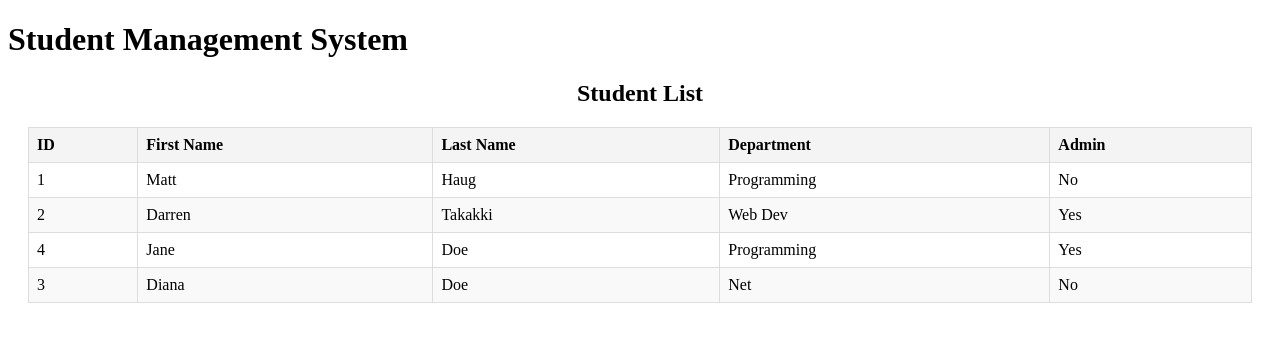
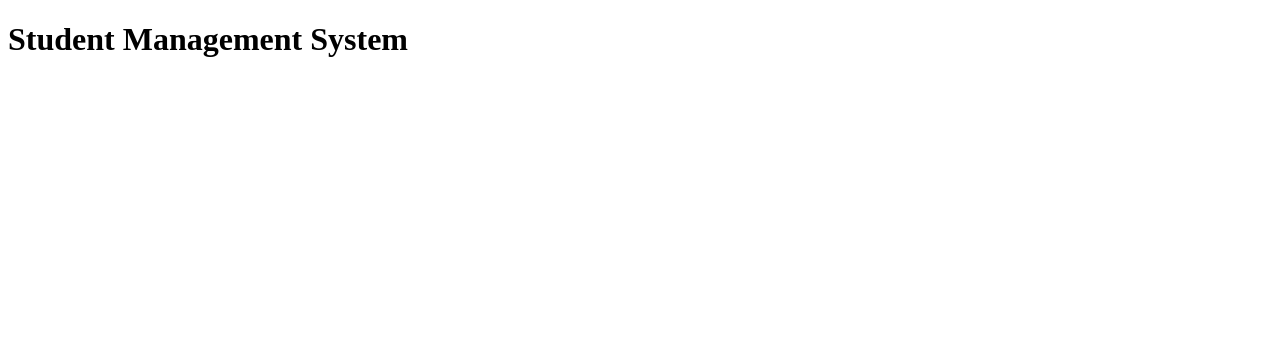
Before and after one commit to nanod24/Angular-Hm-Project, an Angular app: page / in a window 1280 px wide. Shown: the top 342 px of the page. Built offline with nearby package versions, Linux system fonts and the light colour scheme.

Commit message:
set up routing

```diff
--- a/src/app/app.component.html
+++ b/src/app/app.component.html
@@ -3,4 +3,4 @@
 
 
 <h1>{{ title }}</h1>
-<app-student-list></app-student-list>
+<router-outlet></router-outlet>
--- a/src/app/app.component.ts
+++ b/src/app/app.component.ts
@@ -1,5 +1,5 @@
 import { Component } from '@angular/core';
-import { RouterOutlet } from '@angular/router';
+import {RouterLink, RouterLinkActive, RouterOutlet} from '@angular/router';
 import {User} from "./Shared/Model/user";
 import {JsonPipe, NgForOf} from "@angular/common";
 import {StudentListComponent} from "./student-list/student-list.component";
@@ -7,7 +7,7 @@ import {StudentListComponent} from "./student-list/student-list.component";
 @Component({
   selector: 'app-root',
   standalone: true,
-  imports: [RouterOutlet, NgForOf, JsonPipe, StudentListComponent],
+  imports: [RouterOutlet, NgForOf, JsonPipe, StudentListComponent, RouterLink, RouterLinkActive],
   templateUrl: './app.component.html',
   styleUrl: './app.component.scss'
 })
--- a/src/main.ts
+++ b/src/main.ts
@@ -1,6 +1,22 @@
 import { bootstrapApplication } from '@angular/platform-browser';
 import { appConfig } from './app/app.config';
 import { AppComponent } from './app/app.component';
+import {provideRouter, Routes} from "@angular/router";
 
-bootstrapApplication(AppComponent, appConfig)
-  .catch((err) => console.error(err));
+import {StudentListComponent} from "./app/student-list/student-list.component";
+import {StudentDetailComponent} from "./app/student-detail/student-detail.component";
+
+const routes: Routes = [
+  { path: 'students', component: StudentListComponent },
+  { path: 'students/:id', component: StudentDetailComponent },
+
+]
+
+
+
+
+
+bootstrapApplication(AppComponent, )
+{
+  providers: [provideRouter(routes)]
+};
```
